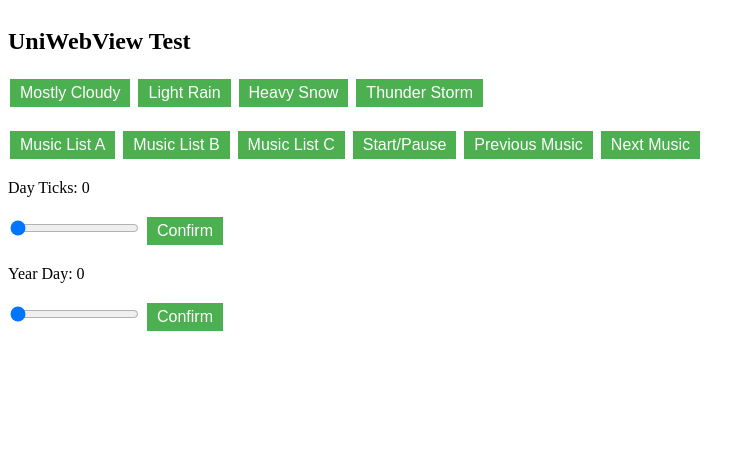
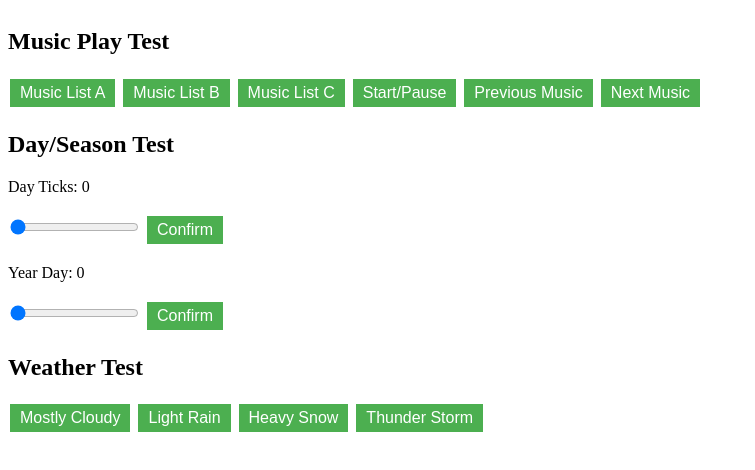
Before and after one commit to sagaBack/sagaback.github.io, a plain HTML site: page index.html in a window 1280 px wide. Shown: the whole page, without its empty margins (0-755 px from the left). Drawn offline with Linux system fonts and the light colour scheme.

Commit message:
Update index.html

```diff
--- a/index.html
+++ b/index.html
@@ -35,22 +35,6 @@
         }
     </style>
     <script type="text/javascript">
-        function changeWeatherProfile()
-        {
-            window.location.href = "uniwebview://weatherChange?path=" + encodeURIComponent("Profiles/Weather Profiles/Mostly Cloudy");
-        }
-        function changeWeatherProfile()
-        {
-            window.location.href = "uniwebview://weatherChange?path=" + encodeURIComponent("Profiles/Weather Profiles/Light Rain");
-        }
-        function changeWeatherProfile()
-        {
-            window.location.href = "uniwebview://weatherChange?path=" + encodeURIComponent("Profiles/Weather Profiles/Heavy Snow");
-        }
-        function changeWeatherProfile()
-        {
-            window.location.href = "uniwebview://weatherChange?path=" + encodeURIComponent("Profiles/Weather Profiles/Thunder Storm");
-        }
         function changeMusicListA()
         {
             window.location.href = "uniwebview://musicChange?path=" + encodeURIComponent("Music/MusicListA");
@@ -93,23 +77,35 @@
             // console.log(urlString); // 打印URL（仅用于演示）
             window.location.href = urlString; // 实际WebView中使用的代码
         }
+        function changeWeatherProfile()
+        {
+            window.location.href = "uniwebview://weatherChange?path=" + encodeURIComponent("Profiles/Weather Profiles/Mostly Cloudy");
+        }
+        function changeWeatherProfile()
+        {
+            window.location.href = "uniwebview://weatherChange?path=" + encodeURIComponent("Profiles/Weather Profiles/Light Rain");
+        }
+        function changeWeatherProfile()
+        {
+            window.location.href = "uniwebview://weatherChange?path=" + encodeURIComponent("Profiles/Weather Profiles/Heavy Snow");
+        }
+        function changeWeatherProfile()
+        {
+            window.location.href = "uniwebview://weatherChange?path=" + encodeURIComponent("Profiles/Weather Profiles/Thunder Storm");
+        }
     </script>
 </head>
 <body>
     <div class="container">
         <div class="center">
-            <h2>UniWebView Test</h2>
-            <button class="button" onclick="changeWeatherProfile()">Mostly Cloudy</button>
-            <button class="button" onclick="changeWeatherProfile()">Light Rain</button>
-            <button class="button" onclick="changeWeatherProfile()">Heavy Snow</button>
-            <button class="button" onclick="changeWeatherProfile()">Thunder Storm</button>
-            <p></p>
+            <h2>Music Play Test</h2>
             <button class="button" onclick="changeMusicListA()">Music List A</button>
             <button class="button" onclick="changeMusicListB()">Music List B</button>
             <button class="button" onclick="changeMusicListC()">Music List C</button>
             <button class="button" onclick="pauseMusic()">Start/Pause</button>
             <button class="button" onclick="previousMusic()">Previous Music</button>
             <button class="button" onclick="nextMusic()">Next Music</button>
+            <h2>Day/Season Test</h2>
             <p>Day Ticks: <span id="ticksValue">0</span></p>
             <!--Float，0到360-->
             <input type="range" min="0" max="360" value="0" class="slider" id="ticksSlider" onchange="updateTicksValue(this.value)">
@@ -118,6 +114,11 @@
             <!--Int，0到47-->
             <input type="range" min="0" max="47" value="0" class="slider" id="daySlider" onchange="updateDayValue(this.value)">
             <button class="button" onclick="changeCurrentDay()">Confirm</button>
+            <h2>Weather Test</h2>
+            <button class="button" onclick="changeWeatherProfile()">Mostly Cloudy</button>
+            <button class="button" onclick="changeWeatherProfile()">Light Rain</button>
+            <button class="button" onclick="changeWeatherProfile()">Heavy Snow</button>
+            <button class="button" onclick="changeWeatherProfile()">Thunder Storm</button>
         </div>
     </div>
 </body>
```
